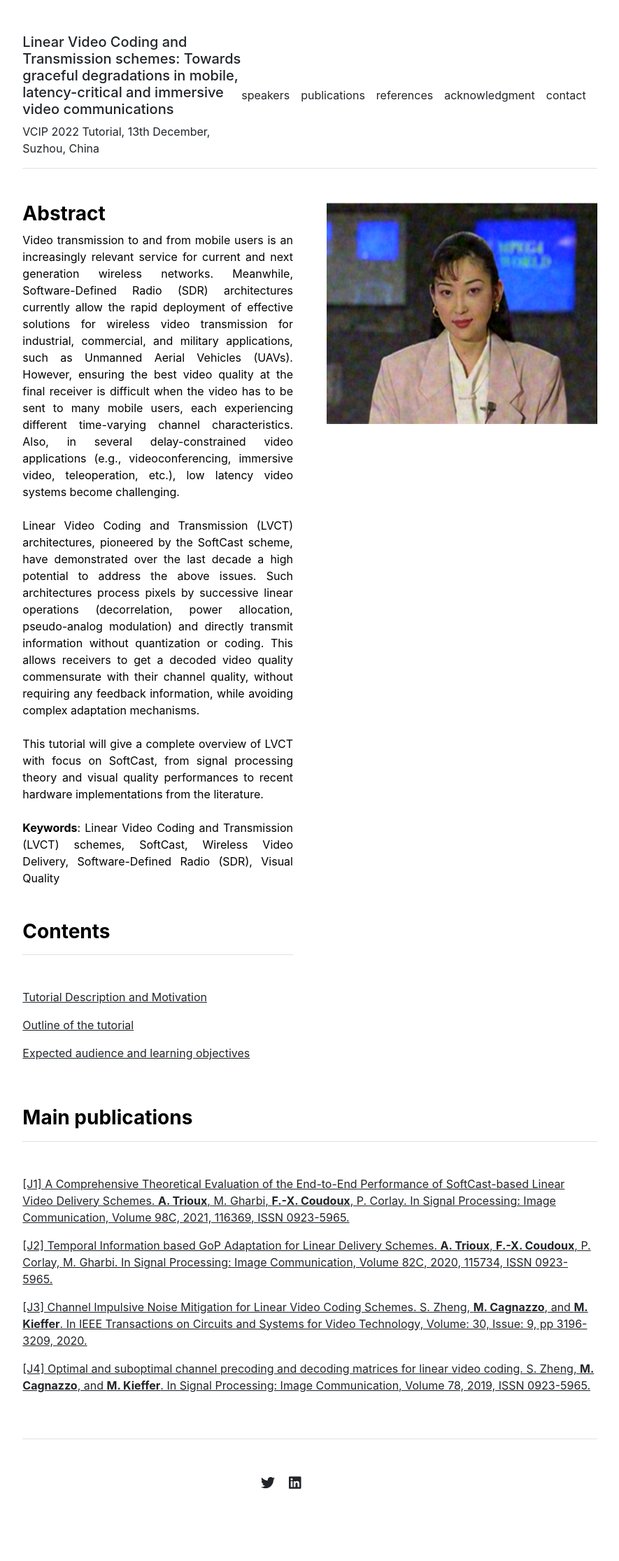
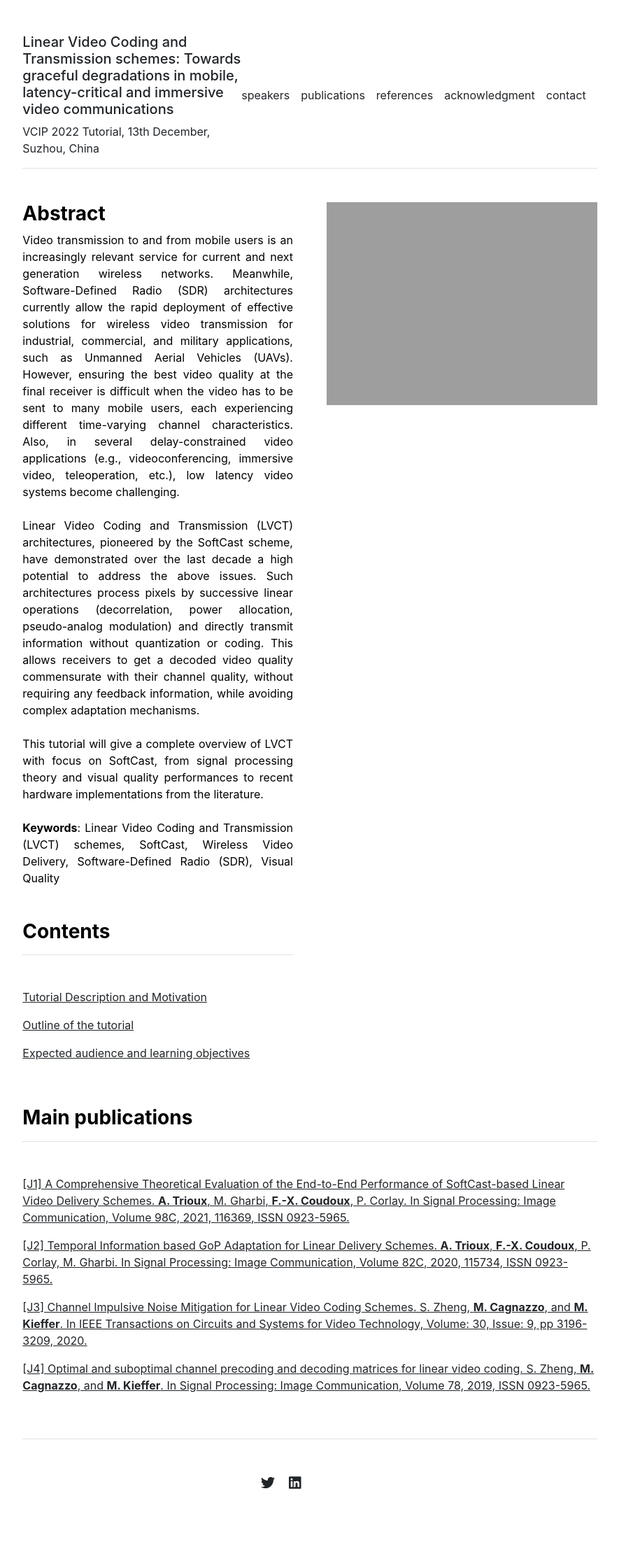
Before and after one commit to XiaYi59/LVCT, a Jekyll site: the page built from index.md, in a window 1280 px wide. Shown: the whole page at 70% size, without its empty margins (197-1082 px from the left). Built offline with Jekyll 4.4.1, drawn with Linux system fonts in a browser that asks for light colours.

Commit message:
Update home.html

```diff
--- a/_layouts/home.html
+++ b/_layouts/home.html
@@ -8,7 +8,7 @@ layout: default
     {{ content }}
   </div>
   <div class="col-md-6">
-    <img src="{{ site.github.url }}/assets/img/Image2.png" alt="Home" width="100%">
+    <img src="{{ site.github.url }}/assets/img/testnew51.gif" alt="Home" width="100%">
   </div>
 </div>
 
```
